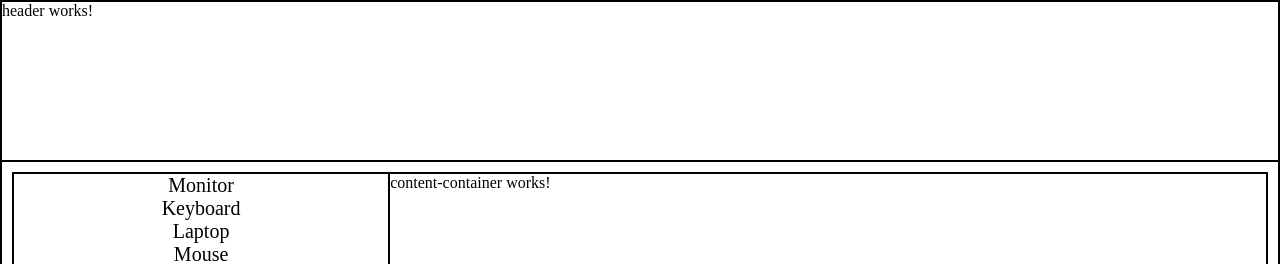
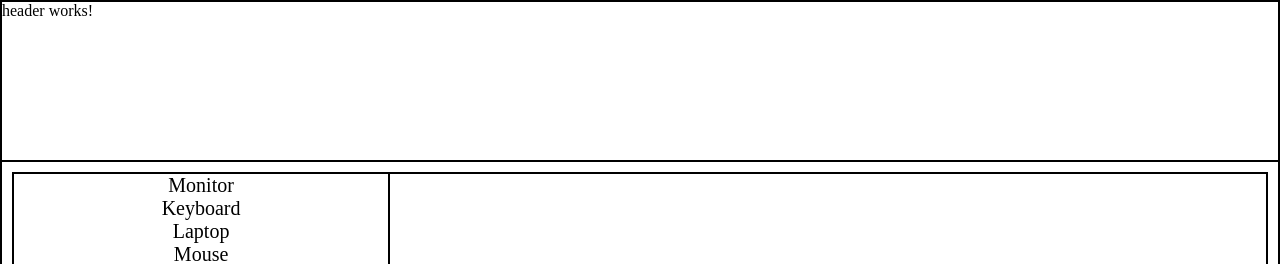
Before and after one commit to gihook/components-communication, an Angular app: page / in a window 1280 px wide. Shown: the top 264 px of the page. Built offline with nearby package versions, Linux system fonts and the light colour scheme.

Commit message:
feat: implemeted input/output communication

```diff
--- a/src/app/components/body/body.component.html
+++ b/src/app/components/body/body.component.html
@@ -1,9 +1,10 @@
 <div class="body-container">
   <div class="content-menu">
-    <app-side-menu> </app-side-menu>
+    <app-side-menu (itemSelected)="seletedItem = $event"></app-side-menu>
   </div>
 
   <div class="content-container">
-    <app-content-container> </app-content-container>
+    <app-content-container [computerItem]="seletedItem">
+    </app-content-container>
   </div>
 </div>
--- a/src/app/components/body/body.component.ts
+++ b/src/app/components/body/body.component.ts
@@ -1,15 +1,14 @@
 import { Component, OnInit } from '@angular/core';
+import { ComputerItem } from 'src/app/models/models';
 
 @Component({
   selector: 'app-body',
   templateUrl: './body.component.html',
-  styleUrls: ['./body.component.scss']
+  styleUrls: ['./body.component.scss'],
 })
 export class BodyComponent implements OnInit {
+  seletedItem: ComputerItem;
+  constructor() {}
 
-  constructor() { }
-
-  ngOnInit(): void {
-  }
-
+  ngOnInit(): void {}
 }
--- a/src/app/components/content-container/content-container.component.html
+++ b/src/app/components/content-container/content-container.component.html
@@ -1 +1 @@
-<p>content-container works!</p>
+<h2>{{ computerItem | json }}</h2>
--- a/src/app/components/side-menu/side-menu.component.ts
+++ b/src/app/components/side-menu/side-menu.component.ts
@@ -1,15 +1,5 @@
-import { Component, OnInit } from '@angular/core';
-
-interface MenuItem {
-  id: number;
-  displayValue: string;
-  isSelected: boolean;
-}
-
-interface ComputerItem {
-  id: number;
-  displayValue: string;
-}
+import { Component, EventEmitter, OnInit, Output } from '@angular/core';
+import { ComputerItem, MenuItem } from '../../models/models';
 
 @Component({
   selector: 'app-side-menu',
@@ -17,6 +7,8 @@ interface ComputerItem {
   styleUrls: ['./side-menu.component.scss'],
 })
 export class SideMenuComponent implements OnInit {
+  @Output() itemSelected = new EventEmitter<ComputerItem>();
+
   selectedItemId: number;
   computerItems: ComputerItem[] = [];
   menuItems: MenuItem[] = [];
@@ -49,5 +41,6 @@ export class SideMenuComponent implements OnInit {
   selectItem(item: MenuItem) {
     this.selectedItemId = item.id;
     this.bindMenuItems(this.menuItems);
+    this.itemSelected.emit(item);
   }
 }
--- /dev/null
+++ b/src/app/models/models.ts
@@ -0,0 +1,10 @@
+export interface MenuItem {
+  id: number;
+  displayValue: string;
+  isSelected: boolean;
+}
+
+export interface ComputerItem {
+  id: number;
+  displayValue: string;
+}
```
Also changed, not shown: src/app/components/content-container/content-container.component.ts (+5 -6 lines).
